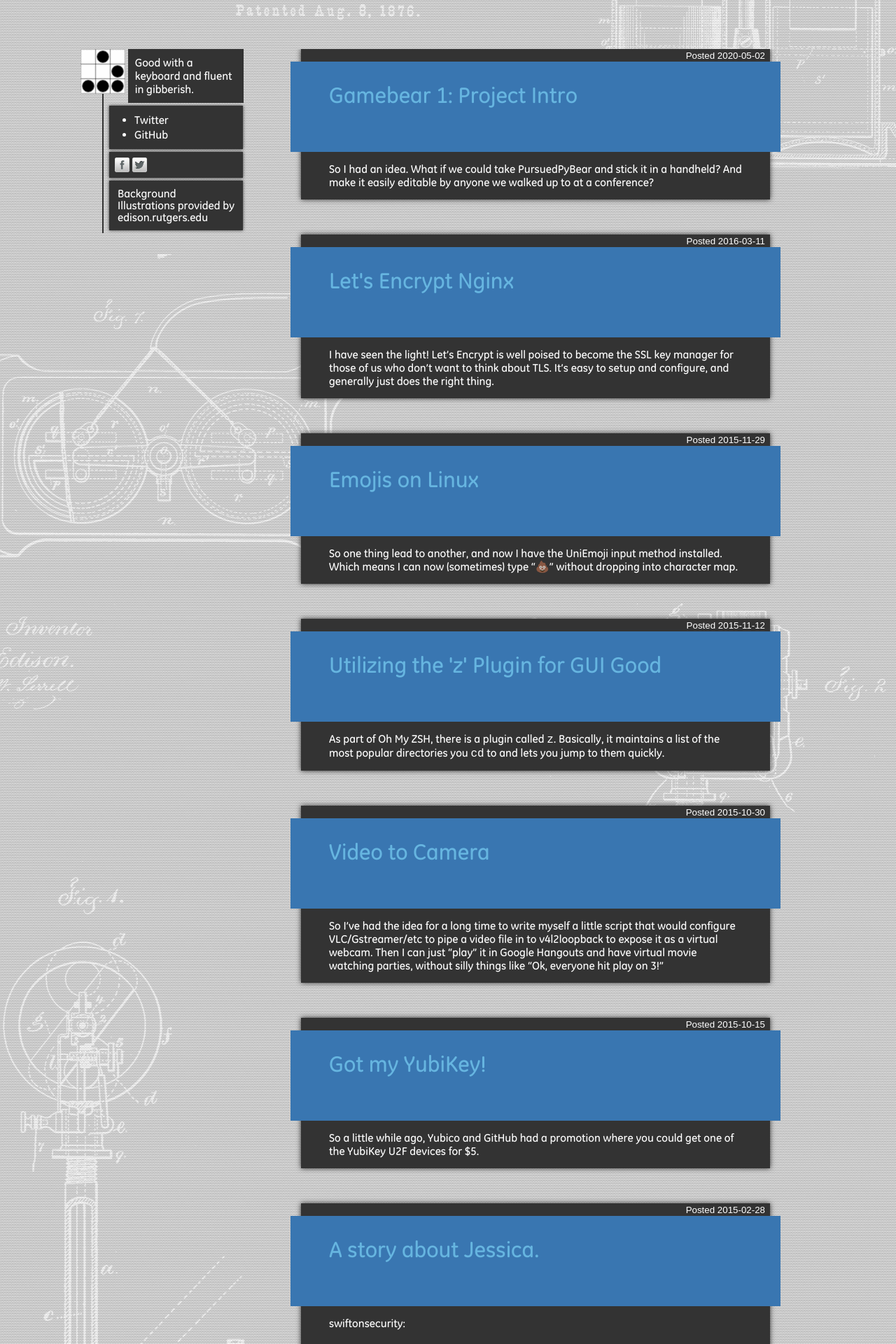
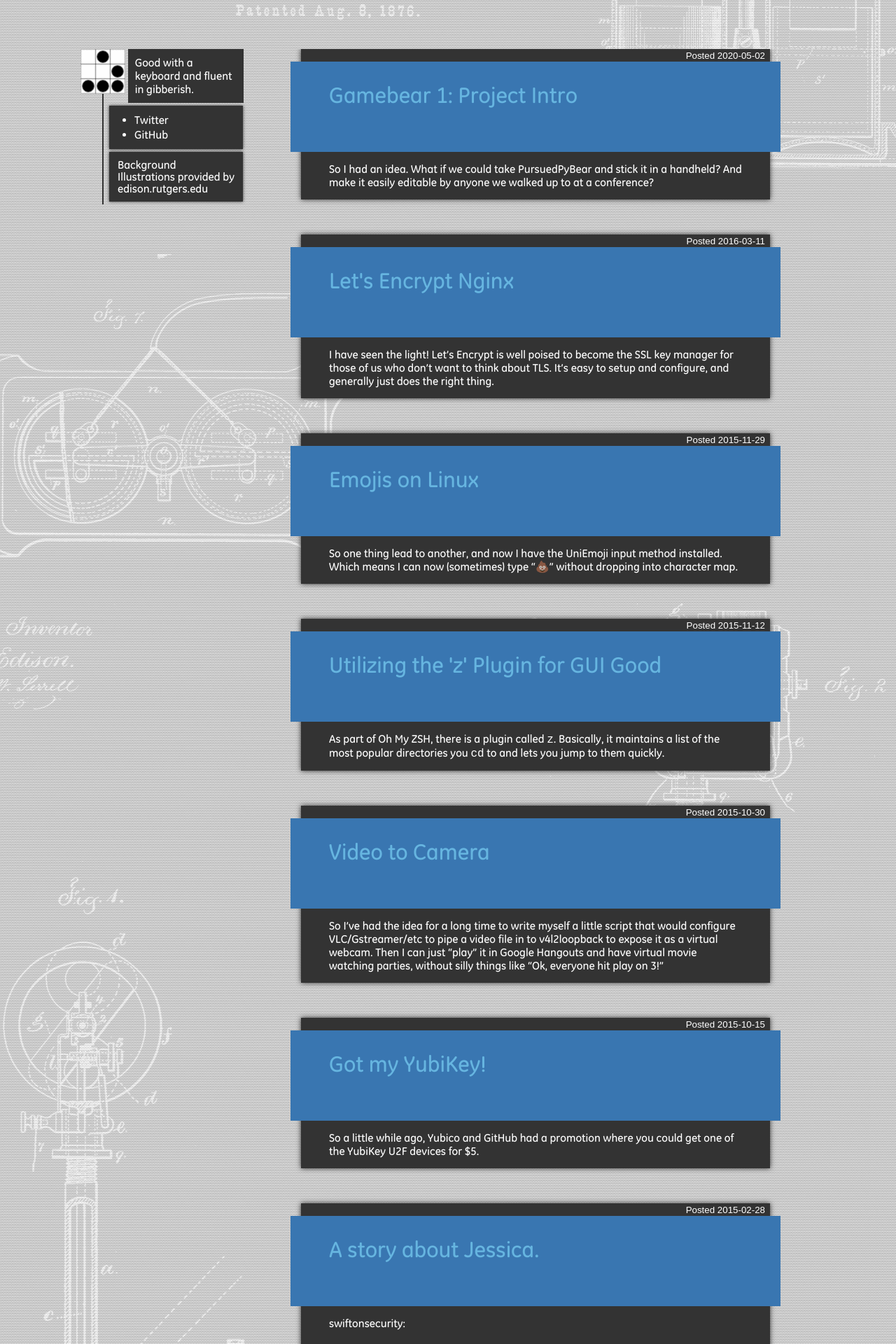
Before and after one commit to AstraLuma/qwertyuiop.ninja, a Jekyll site: the page built from index.html, in a window 1280 px wide. Shown: the top 1920 px of the page at 70% size. Built offline with Jekyll 4.4.1, drawn with Linux system fonts in a browser that asks for light colours; nearby versions of some CDN libraries; the list of posts is cut into pages by our own code.

Commit message:
Remove sidebar share buttons

```diff
--- a/_layouts/base.html
+++ b/_layouts/base.html
@@ -36,12 +36,12 @@
                                 <li><a href="https://github.com/astronouth7303">GitHub</a></li>
                             </ul>
                         </div>
-                        <div id="social" class="unit">
+                        <!--div id="social" class="unit">
                             <div class="socialButtons">
                                 <a class="facebook" title="Share on Facebook">&nbsp;</a>
                                 <a class="twitter" title="Share on Twitter">&nbsp;</a>
                             </div>
-                        </div>
+                        </div-->
                         <div id="about" class="unit">
                             <div>Background Illustrations provided by <a href="http://edison.rutgers.edu/">edison.rutgers.edu</a></div>
                         </div>
```
